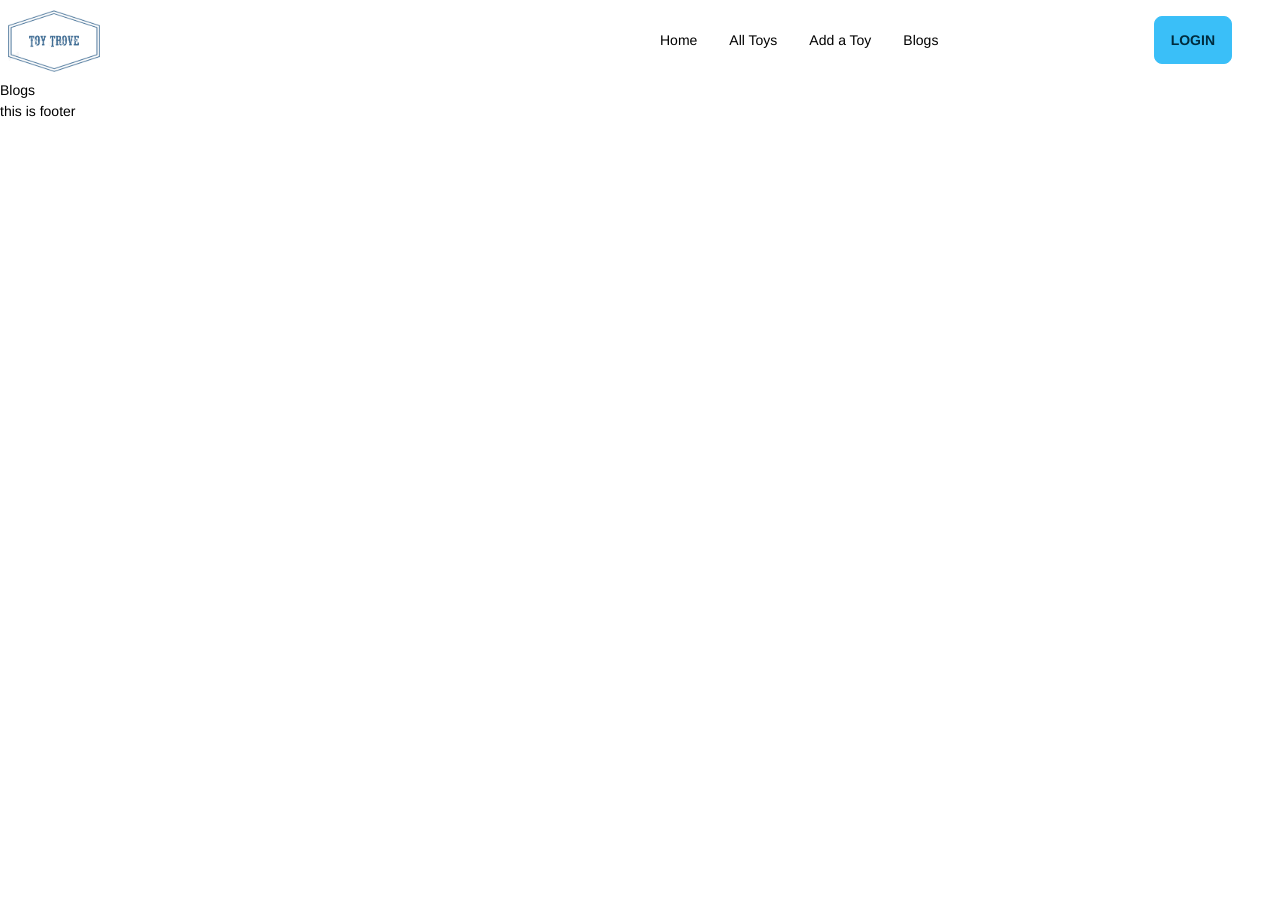
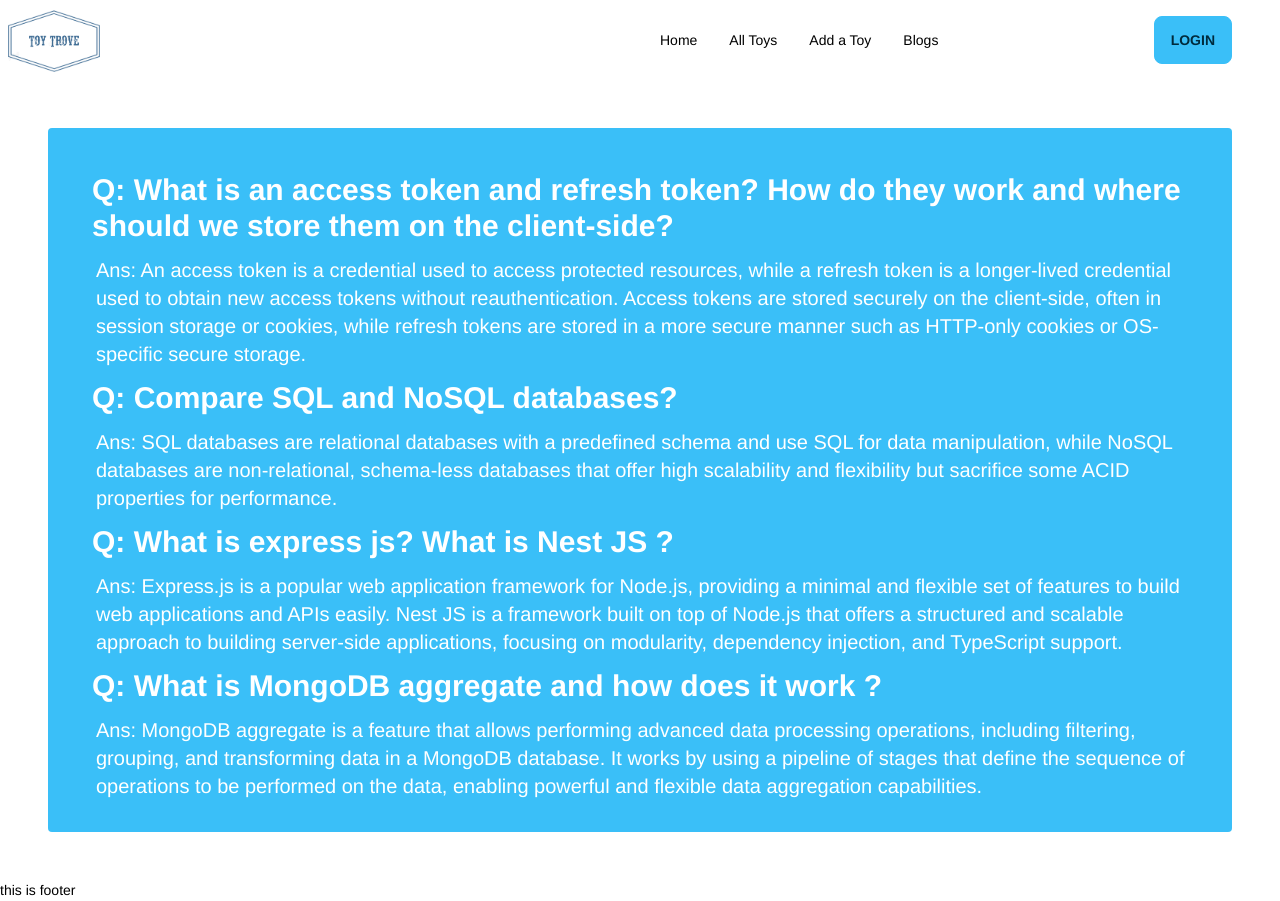
Before and after one commit to abuSayedAlSiam/toy-trove-client, a React (Vite) app: page /blogs in a window 1280 px wide. Before the commit the page ends 800 px from the top, so only its background shows below. Built offline with nearby package versions, Linux system fonts and the light colour scheme; no server answers.

Commit message:
all toys page limit set

```diff
--- a/src/Pages/AllToys/AllToys.jsx
+++ b/src/Pages/AllToys/AllToys.jsx
@@ -1,20 +1,36 @@
 import React, { useEffect, useState } from 'react';
 import ToyCard from './toyCard';
-import { useLoaderData } from 'react-router-dom';
+
 
 const AllToys = () => {
-    const allToys = useLoaderData();
+    const [allToys, setAllToys] = useState([]);
+    const [limit, setLimit] = useState(20);
+    useEffect(()=> {
+        fetch(`http://localhost:5000/allToys?limit=${limit}`)
+            .then(res => res.json())
+            .then(data => setAllToys(data))
+    } ,[allToys, limit])
 
+    const handleLimit = () => {
+        setLimit(0)
+    }
 
     return (
         <div>
             <div>
-                <h2 className='text-xl md:text-4xl font-bold text-center my-10 text-primary '>All Toys</h2>
+                <div >
+                    <h2 className='text-xl md:text-4xl font-bold text-center text-primary '>All Toys</h2>
+                </div>
+
             </div>
-            <div className='grid grid-cols-3 gap-4 md:w-11/12 mx-auto'>
+            <div className='grid grid-cols-4 gap-4 md:w-11/12 mx-auto'>
                 {
                     allToys.map(toy => <ToyCard key={toy._id} toy={toy}></ToyCard>)
                 }
+            </div>
+            <div hidden={!limit} className='w-2/12 mx-auto mt-4'>
+
+            <button onClick={()=>handleLimit()} className='btn btn-primary mx-auto'>See All</button>
             </div>
         </div>
     );
--- a/src/Pages/AllToys/ToyCard.jsx
+++ b/src/Pages/AllToys/ToyCard.jsx
@@ -7,16 +7,16 @@ const ToyCard = ({ toy }) => {
     return (
         <div className="card bg-base-100 shadow-xl">
             <figure>
-                <img src={picture} alt="toy" className="rounded-xl" />
+                <img src={picture} alt="toy" className="rounded-xl h-36" />
             </figure>
             <div className="card-body items-center text-center">
                 <h2 className="card-title">{toyName}</h2>
                 <p>Category: {subCategory}</p>
-                <p>Price: {price} $</p>
+                <p>Price: <span className='font-bold'>{price} $</span></p>
                 <p>Available Quantity: {availableQuantity}</p>
-                <div className="card-actions">
+                <div className='w-full'>
                     <Link to={`/toy/${_id}`}>
-                        <button className="btn btn-primary">View Details</button>
+                        <button className="btn btn-primary text-white w-full">View Details</button>
                     </Link>
                 </div>
             </div>
--- a/src/Pages/Blogs/Blogs.jsx
+++ b/src/Pages/Blogs/Blogs.jsx
@@ -2,9 +2,26 @@ import React from 'react';
 
 const Blogs = () => {
     return (
+        <div  className='my-12 bg-primary mx-12 rounded p-8'>
         <div>
-            Blogs
+            <h3 className='text-3xl font-semibold p-3 text-white'>Q: What is an access token and refresh token? How do they work and where should we store them on the client-side?</h3>
+            <p className='text-xl ms-4 text-white'>Ans: An access token is a credential used to access protected resources, while a refresh token is a longer-lived credential used to obtain new access tokens without reauthentication. Access tokens are stored securely on the client-side, often in session storage or cookies, while refresh tokens are stored in a more secure manner such as HTTP-only cookies or OS-specific secure storage.</p>
         </div>
+        <div>
+            <h3 className='text-3xl font-semibold p-3 text-white'>Q: Compare SQL and NoSQL databases?</h3>
+            <p className='text-xl ms-4 text-white'>Ans:
+            SQL databases are relational databases with a predefined schema and use SQL for data manipulation, while NoSQL databases are non-relational, schema-less databases that offer high scalability and flexibility but sacrifice some ACID properties for performance.</p>
+        </div>
+        <div>
+            <h3 className='text-3xl font-semibold p-3 text-white'>Q: What is express js? What is Nest JS ?</h3>
+            <p className='text-xl ms-4 text-white'>Ans: Express.js is a popular web application framework for Node.js, providing a minimal and flexible set of features to build web applications and APIs easily. Nest JS is a framework built on top of Node.js that offers a structured and scalable approach to building server-side applications, focusing on modularity, dependency injection, and TypeScript support.</p>
+        </div>
+        <div>
+            <h3 className='text-3xl font-semibold p-3 text-white'>Q: What is MongoDB aggregate and how does it work ?</h3>
+            <p className='text-xl ms-4 text-white'>Ans: MongoDB aggregate is a feature that allows performing advanced data processing operations, including filtering, grouping, and transforming data in a MongoDB database. It works by using a pipeline of stages that define the sequence of operations to be performed on the data, enabling powerful and flexible data aggregation capabilities.</p>
+        </div>
+    </div>
+
     );
 };
 
--- a/src/Pages/Home/ShopByCategory/ShopByCategory.jsx
+++ b/src/Pages/Home/ShopByCategory/ShopByCategory.jsx
@@ -7,7 +7,7 @@ import Transformers from './Transformers';
 const ShopByCategory = () => {
 
     return (
-        <div className='md:w-10/12 mx-auto'>
+        <div className='md:w-10/12 h-96 mx-auto'>
             <Tabs>
                 <TabList>
                     <Tab>Avengers</Tab>
--- a/src/Pages/MyToys/MyToys.jsx
+++ b/src/Pages/MyToys/MyToys.jsx
@@ -11,7 +11,7 @@ const MyToys = () => {
     fetch(`http://localhost:5000/myToys?email=${user?.email}`)
       .then(res => res.json())
       .then(data => setToys(data))
-  }, [toys])
+  }, [toys, user])
 
   // handle delete button
   const handleDelete = (id) => {
@@ -31,6 +31,7 @@ const MyToys = () => {
 
   return (
     <div>
+      <h2>My Toys</h2>
       <div className="overflow-x-auto w-full">
         <table className="table w-full">
           {/* head */}
--- a/src/Routes/Routes.jsx
+++ b/src/Routes/Routes.jsx
@@ -25,8 +25,7 @@ const router = createBrowserRouter([
         },
         {
             path: "allToys",
-            element: <AllToys></AllToys>,
-            loader: () => fetch(`http://localhost:5000/allToys?{limit=limit}`)
+            element: <AllToys></AllToys>
         },
         {
           path: "toy/:id",
```
